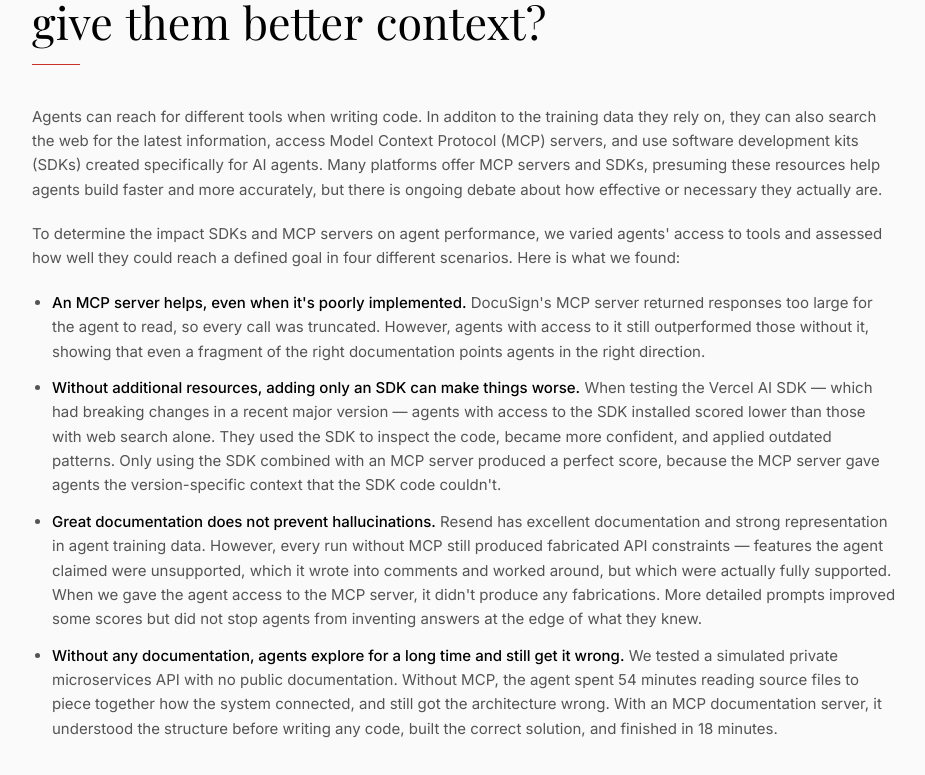
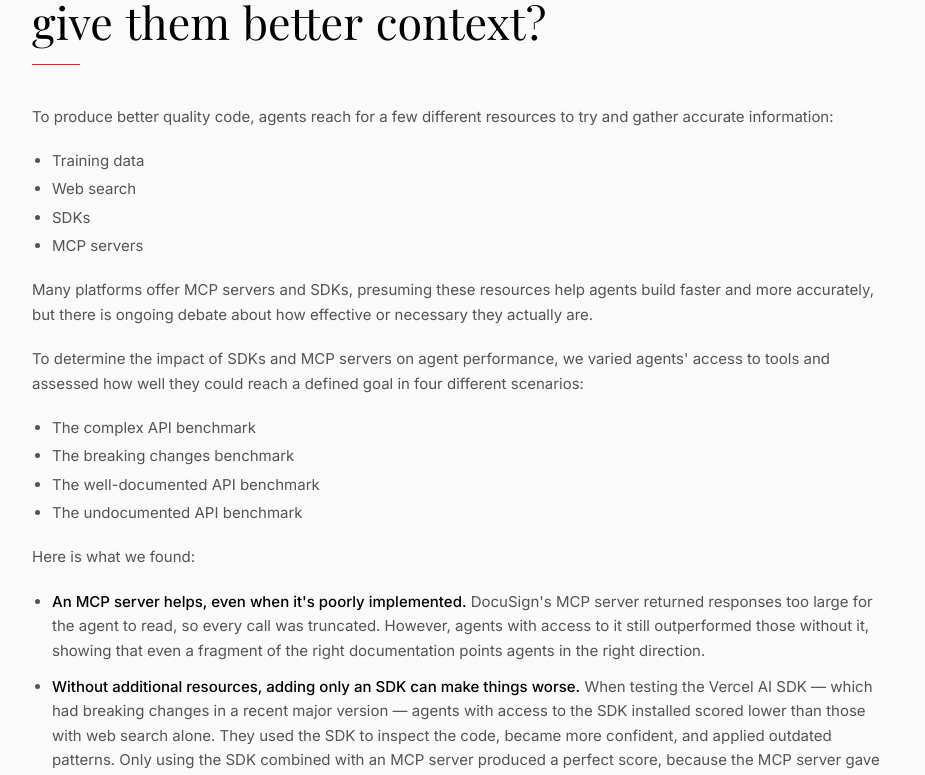
Before and after one commit to ritza-co/speakeasy-report-site, a React (Vite) app: page / in a window 1280 px wide. Shown: the part 1118-1893 px from the top of the page, without its empty margins (64-989 px from the left). Built offline with nearby package versions, Linux system fonts and the light colour scheme; a web font is replaced by a local one.

Commit message:
Add benchmark names and resources list to intro

```diff
--- a/src/components/GuideArticle.tsx
+++ b/src/components/GuideArticle.tsx
@@ -34,11 +34,27 @@ export default function GuideArticle({ onNavigate }: GuideArticleProps) {
         >
           <div className="space-y-5 text-stone-700 dark:text-stone-300 leading-relaxed text-[15px]">
             <p>
-              Agents can reach for different tools when writing code. In additon to the training data they rely on, they can also search the web for the latest information, access Model Context Protocol (MCP) servers, and use software development kits (SDKs) created specifically for AI agents. Many platforms offer MCP servers and SDKs, presuming these resources help agents build faster and more accurately, but there is ongoing debate about how effective or necessary they actually are.
+              To produce better quality code, agents reach for a few different resources to try and gather accurate information:
+            </p>
+            <ul className="space-y-1 pl-5 list-disc text-stone-700 dark:text-stone-300 text-[15px]">
+              <li>Training data</li>
+              <li>Web search</li>
+              <li>SDKs</li>
+              <li>MCP servers</li>
+            </ul>
+            <p>
+              Many platforms offer MCP servers and SDKs, presuming these resources help agents build faster and more accurately, but there is ongoing debate about how effective or necessary they actually are.
             </p>
             <p>
-              To determine the impact SDKs and MCP servers on agent performance, we varied agents' access to tools and assessed how well they could reach a defined goal in four different scenarios. Here is what we found:
+              To determine the impact of SDKs and MCP servers on agent performance, we varied agents' access to tools and assessed how well they could reach a defined goal in four different scenarios:
             </p>
+            <ul className="space-y-1 pl-5 list-disc text-stone-700 dark:text-stone-300 text-[15px]">
+              <li>The complex API benchmark</li>
+              <li>The breaking changes benchmark</li>
+              <li>The well-documented API benchmark</li>
+              <li>The undocumented API benchmark</li>
+            </ul>
+            <p>Here is what we found:</p>
             <ul className="space-y-3 pl-5 list-disc">
               <li>
                 <strong className="text-ink dark:text-white font-medium">An MCP server helps, even when it's poorly implemented.</strong>{' '}
@@ -68,7 +84,7 @@ export default function GuideArticle({ onNavigate }: GuideArticleProps) {
         >
           <div className="space-y-5 text-stone-700 dark:text-stone-300 leading-relaxed text-[15px]">
             <p>
-              We tested agents against a complex enterprise API where small configuration details can break everything. Using three different AI models, we got each model to run the same task twice: once with web search only, and once with the MCP server available as well.
+              In the complex API benchmark, we tested agents against a complex enterprise API where small configuration details can break everything. Using three different AI models, we got each model to run the same task twice: once with web search only, and once with the MCP server available as well.
             </p>
 
             <h3 className="font-serif text-xl text-ink dark:text-white pt-4">
@@ -160,7 +176,7 @@ export default function GuideArticle({ onNavigate }: GuideArticleProps) {
         >
           <div className="space-y-5 text-stone-700 dark:text-stone-300 leading-relaxed text-[15px]">
             <p>
-              To test what happens when an SDK has gone through significant breaking changes, we got an agent to run the same task three ways: with web search only, with web search and the SDK pre-installed, and with web search, the SDK, and the official MCP server.
+              In the breaking changes benchmark, we tested what happens when an SDK has gone through significant breaking changes. We got an agent to run the same task three ways: with web search only, with web search and the SDK pre-installed, and with web search, the SDK, and the official MCP server.
             </p>
 
             <h3 className="font-serif text-xl text-ink dark:text-white pt-4">
@@ -211,7 +227,7 @@ export default function GuideArticle({ onNavigate }: GuideArticleProps) {
         >
           <div className="space-y-5 text-stone-700 dark:text-stone-300 leading-relaxed text-[15px]">
             <p>
-              We chose the well-document Resend API to test whether documentation quality alone is enough to stop agents from making things up.
+              In the well-documented API benchmark, we chose an API with excellent documentation and strong representation in agent training data to test whether documentation quality alone is enough to stop agents from making things up.
             </p>
             <p>
               We also tried two different prompt styles to see whether writing more detailed prompts could close the gap.
@@ -262,7 +278,7 @@ export default function GuideArticle({ onNavigate }: GuideArticleProps) {
         >
           <div className="space-y-5 text-stone-700 dark:text-stone-300 leading-relaxed text-[15px]">
             <p>
-              We benchmarked what happens when you try to produce code for a private internal API with no public documentation at all, where the only way to understand the system is to read the code. We ran the same task with and without an MCP documentation server.
+              In the undocumented API benchmark, we tested what happens when you try to produce code for a private internal API with no public documentation at all, where the only way to understand the system is to read the code. We ran the same task with and without an MCP documentation server.
             </p>
 
             <h3 className="font-serif text-xl text-ink dark:text-white pt-4">
@@ -324,25 +340,25 @@ export default function GuideArticle({ onNavigate }: GuideArticleProps) {
             {[
               {
                 tab: 'docusign' as const,
-                subtitle: 'DocuSign',
+                subtitle: 'Complex API benchmark',
                 label: 'MCP helps, even when broken',
                 description: 'Does an MCP server help agents use a complex API correctly, and does it help bridge the gap between less and more capable models?',
               },
               {
                 tab: 'vercel' as const,
-                subtitle: 'Vercel AI SDK',
+                subtitle: 'Breaking changes benchmark',
                 label: 'SDKs can mislead agents',
                 description: 'Does version-specific documentation change what an agent builds when an SDK has breaking changes between versions?',
               },
               {
                 tab: 'resend' as const,
-                subtitle: 'Resend',
+                subtitle: 'Well-documented API benchmark',
                 label: 'Docs don\'t stop hallucinations',
                 description: 'Does great documentation prevent hallucinations, and can more detailed prompts close the gap that MCP covers?',
               },
               {
                 tab: 'agents' as const,
-                subtitle: 'Internal microservices',
+                subtitle: 'Undocumented API benchmark',
                 label: 'No docs, no chance',
                 description: 'What happens when there is no public documentation at all? We tested agents against a private internal API with and without an MCP server.',
               },
```
